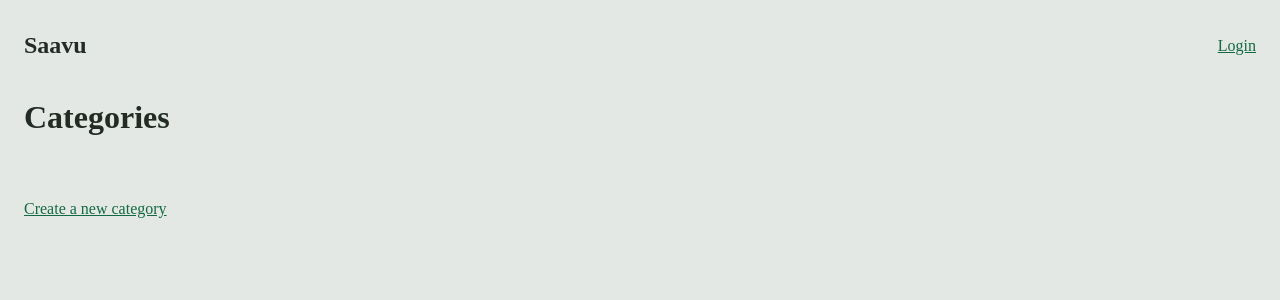
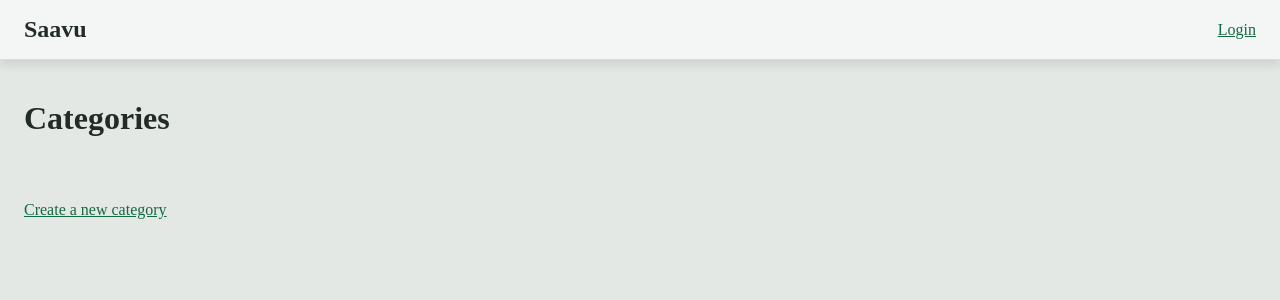
Before and after one commit to jannesaranpaa/tikawe-saavu, a Flask app: page /categories/ in a window 1280 px wide. Shown: the top 300 px of the page. Run offline with Flask 3, Linux system fonts and the light colour scheme; data that the repository does not hold is empty.

Commit message:
feat: separate header from the rest of the page
Style header as a card

```diff
--- a/app/static/style.css
+++ b/app/static/style.css
@@ -99,7 +99,12 @@ body {
 }
 
 nav {
-    padding-top: 1rem;
+    border-bottom: 1px solid var(--color-border);
+    box-shadow: var(--shadow);
+
+    background-color: var(--color-gray-nurse-100);
+
+    margin-bottom: 1rem;
 
     & .nav-content {
     max-width: 100rem;
```
